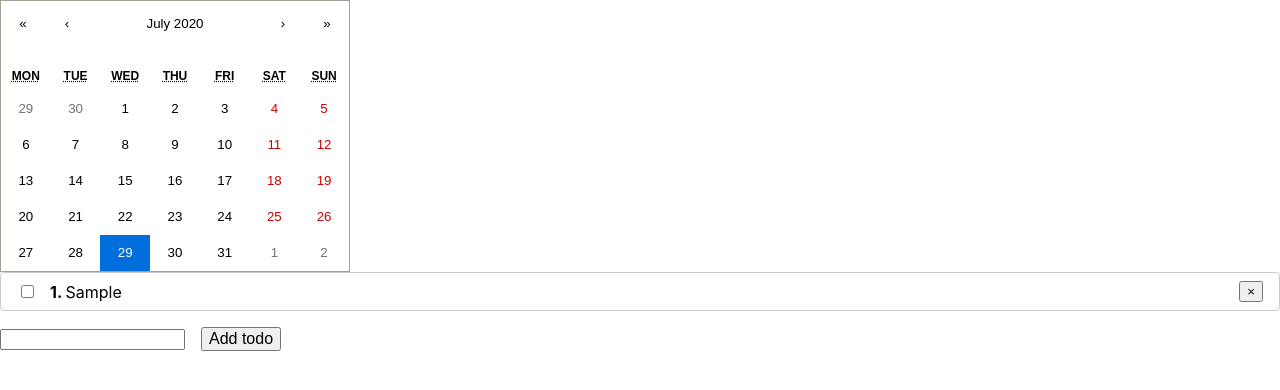
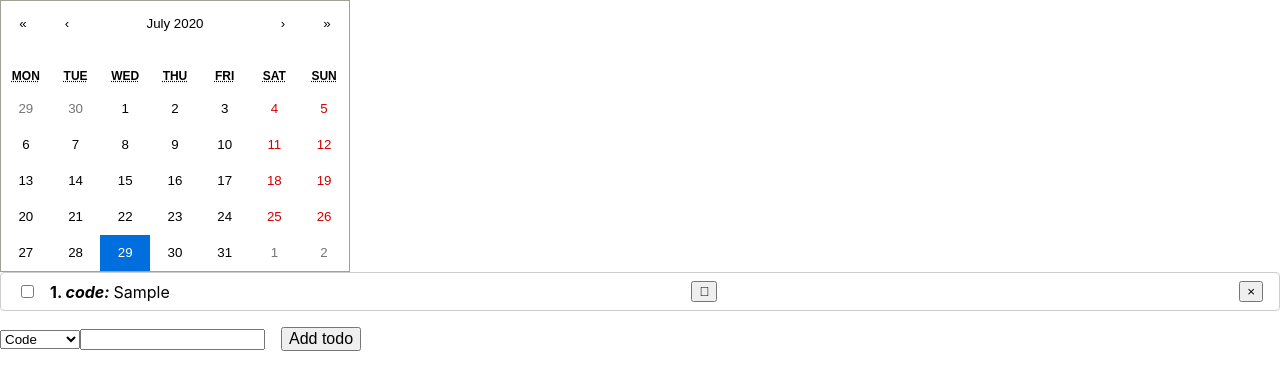
Before and after one commit to AndriiStolitnii/TodoCalendar, a React (Create React App) app: page / in a window 1280 px wide. Both pictures are taken after typing "Sample" into the empty fields and a click on the button "Add todo". Shown: the top 390 px of the page. Built offline with nearby package versions, Linux system fonts and the light colour scheme.

Commit message:
add editing feature

```diff
--- a/src/index.css
+++ b/src/index.css
@@ -15,3 +15,8 @@ code {
 .done {
   text-decoration: line-through
 }
+
+.category {
+  font-style: italic;
+  font-weight: bold
+}
--- a/src/index.js
+++ b/src/index.js
@@ -12,15 +12,24 @@ const ToDo = () => {
 
   const [date, setDate] = useState(new Date());
 
+  const [editing, setEditing] = useState(false)
+
+  const [editingId, setEditingId] = useState(0);
+
+  const [editingTitle, setEditingTitle] = useState('');
+
+  const [editingCategory, setEditingCategory] = useState('')
+
   const updateDate = (date) => {
     setDate(date);
   }
 
-  function addToDo(title, date) {
+  function addToDo(title, date, category) {
     setTodos(todos.concat([{
       title,
       date,
-      id: todos.length + 1,
+      category,
+      id: (todos.length > 0) ? Math.max(...todos.map(todo=>todo.id)) + 1 : 1,
       completed: false
     }]))
   }
@@ -40,12 +49,31 @@ const ToDo = () => {
     setTodos(todos.filter(todo => todo.id !== id))
   }
 
+  function startEditToDo(todo) {
+    setEditing(true);
+    setEditingId(todo.id);
+    setEditingTitle(todo.title);
+    setEditingCategory(todo.category);
+    console.log('edit', todo);
+  }
+
+  function editToDo(title, id, category) {
+    setTodos(todos.map(todo=> {
+      if(todo.id===id) {
+        todo.title = title
+        todo.category = category
+      }
+      return todo
+    }))
+    setEditing(false);
+  }
+
   return (
-    <Context.Provider value={{removeToDo}}>
+    <Context.Provider value={{removeToDo, startEditToDo}}>
       <div>
         <ReactCalendar updateDate={updateDate}/>
         <ToDoList todos={todos} onToggle={toggleToDo} date={date}/>
-        <AddToDo onCreate={addToDo} date={date}/>
+        <AddToDo onCreate={addToDo} date={date} editing={editing} onEdit={editToDo} editingId={editingId} editingTitle={editingTitle} setEditingTitle={setEditingTitle} editingCategory={editingCategory} setEditingCategory={setEditingCategory}/>
       </div>
     </Context.Provider>
   );
--- a/src/todolist/addtodo.js
+++ b/src/todolist/addtodo.js
@@ -13,20 +13,50 @@ const styles = {
 function AddToDo(props) {
     const [value, setValue] = useState('')
 
-    function submitHandler(event) {
+    const [category, setCategory] = useState('code')
+
+    function submitAdd(event) {
         event.preventDefault()
         if (value.trim()) {
-            props.onCreate(value, props.date)
+            props.onCreate(value, props.date, category)
             setValue('')
         }
     }
 
-    return (
-        <form style={styles.form} onSubmit={submitHandler}>
-            <input value={value} onChange={event => setValue(event.target.value)}/>
-            <button style={styles.button} type="submit">Add todo</button>
-        </form>
-    )
+    function submitEdit(event) {
+        event.preventDefault()
+        if (props.editingTitle.trim()) {
+            props.onEdit(props.editingTitle, props.editingId, props.editingCategory)
+            setValue('')
+            setCategory('code')
+        }
+    }
+
+    if (!props.editing) {
+        return (
+            <form style={styles.form} onSubmit={submitAdd}>
+                <select value={category} onChange={event => setCategory(event.target.value)}>
+                    <option value='code'>Code</option>
+                    <option value='meeting'>Meeting</option>
+                    <option value='research'>Research</option>
+                </select>
+                <input value={value} onChange={event => setValue(event.target.value)}/>
+                <button style={styles.button} type="submit">Add todo</button>
+            </form>
+        )
+    } else {
+        return (
+            <form style={styles.form} onSubmit={submitEdit}>
+                <select value={props.editingCategory} onChange={event => props.setEditingCategory(event.target.value)}>
+                    <option value='code'>Code</option>
+                    <option value='meeting'>Meeting</option>
+                    <option value='research'>Research</option>
+                </select>
+                <input value={props.editingTitle} onChange={event => props.setEditingTitle(event.target.value)}/>
+                <button style={styles.button} type="submit">Edit todo</button>
+            </form>
+        )
+    }
 
 }
 
--- a/src/todolist/todoitem.js
+++ b/src/todolist/todoitem.js
@@ -17,7 +17,7 @@ const styles = {
 }
 
 function ToDoItem({todo, i, onChange, date}) {
-    const { removeToDo } = useContext(Context);
+    const { removeToDo, startEditToDo } = useContext(Context);
     const classes = [];
     if(todo.completed) {
         classes.push('done');
@@ -32,9 +32,11 @@ function ToDoItem({todo, i, onChange, date}) {
                 checked={todo.completed}
                 onChange={()=> onChange(todo.id)}/>
                 <strong>{i+1}. </strong>
+                <span className='category'>{todo.category}: </span>
                 {todo.title}
             </span>
 
+            <button onClick={()=>startEditToDo(todo)}>&#xf044;</button>
             <button onClick={()=>removeToDo(todo.id)}>&times;</button>
         </li>
     )
--- a/src/todolist/todolist.js
+++ b/src/todolist/todolist.js
@@ -12,11 +12,10 @@ const styles = {
 const ToDoList = (props=> {
 
     console.log(props.todos)
-    console.log(props.date)
 
     return (
         <ul style = {styles.ul}>
-            {props.todos.filter(todo=>todo.date===props.date).map((todo,i) =>{
+            {props.todos.filter(todo=>todo.date.getFullYear().toString()+todo.date.getMonth().toString()+todo.date.getDate().toString()===props.date.getFullYear()+props.date.getMonth().toString()+props.date.getDate().toString()).map((todo,i) =>{
                 return <ToDoItem todo={todo} key={todo.id} i={i} onChange={props.onToggle} date={props.date}/>
             })}
         </ul>
```
